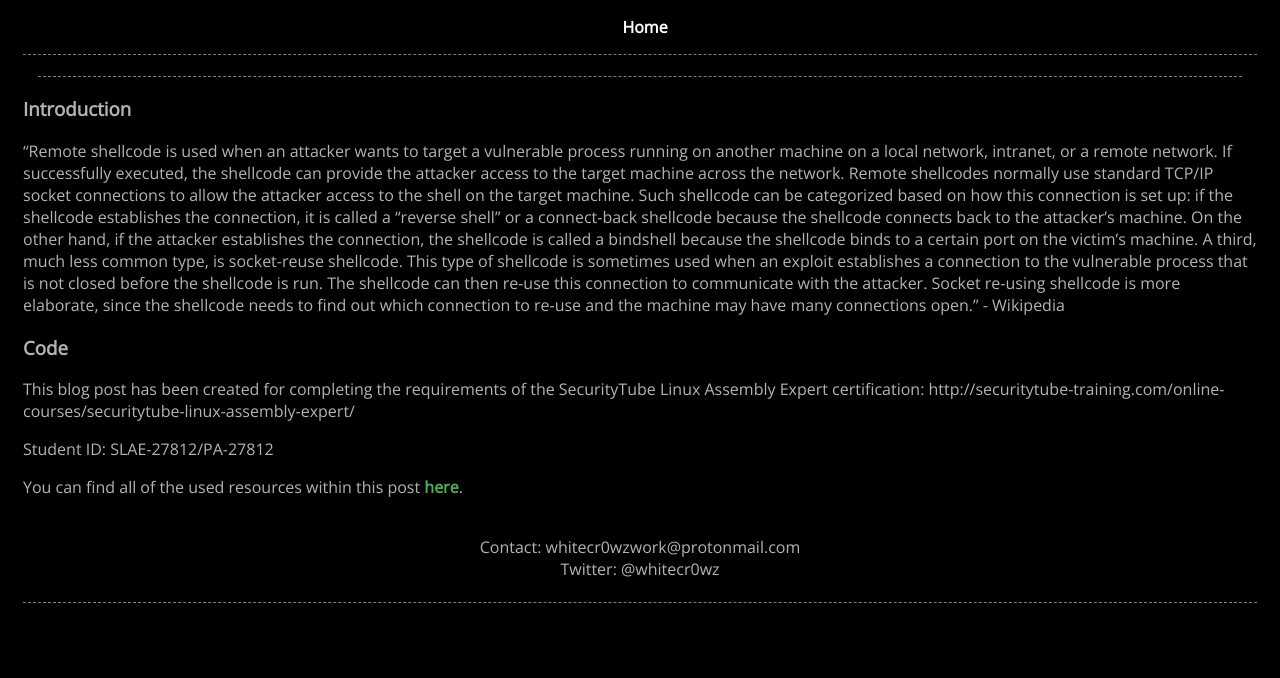
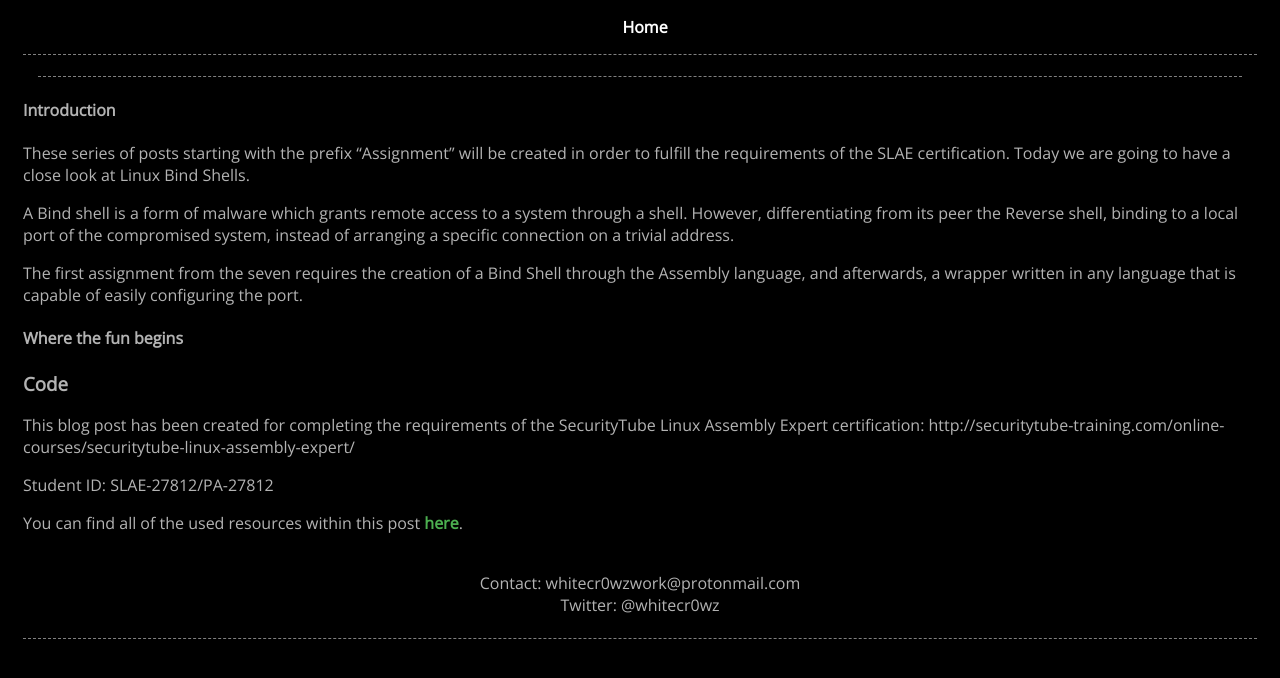
Before and after one commit to whitecr0wz/whitecr0wz.github.io, a Jekyll site: the page built from _posts/posts/21-14-01-SLAE-Bind.md, in a window 1280 px wide. Shown: the top 678 px of the page. Built offline with Jekyll 4.4.1, drawn with Linux system fonts in a browser that asks for light colours; our own code applies the rules of GitHub Pages for plain Markdown files.

Commit message:
Update 21-14-01-SLAE-Bind.md

```diff
--- a/_posts/posts/21-14-01-SLAE-Bind.md
+++ b/_posts/posts/21-14-01-SLAE-Bind.md
@@ -7,9 +7,17 @@ comments: false
 en: true
 ---
 
-### Introduction
+#### Introduction
 
-"Remote shellcode is used when an attacker wants to target a vulnerable process running on another machine on a local network, intranet, or a remote network. If successfully executed, the shellcode can provide the attacker access to the target machine across the network. Remote shellcodes normally use standard TCP/IP socket connections to allow the attacker access to the shell on the target machine. Such shellcode can be categorized based on how this connection is set up: if the shellcode establishes the connection, it is called a "reverse shell" or a connect-back shellcode because the shellcode connects back to the attacker's machine. On the other hand, if the attacker establishes the connection, the shellcode is called a bindshell because the shellcode binds to a certain port on the victim's machine. A third, much less common type, is socket-reuse shellcode. This type of shellcode is sometimes used when an exploit establishes a connection to the vulnerable process that is not closed before the shellcode is run. The shellcode can then re-use this connection to communicate with the attacker. Socket re-using shellcode is more elaborate, since the shellcode needs to find out which connection to re-use and the machine may have many connections open." - Wikipedia
+These series of posts starting with the prefix "Assignment" will be created in order to fulfill the requirements of the SLAE certification. Today we are going to have a close look at Linux Bind Shells.
+
+A Bind shell is a form of malware which grants remote access to a system through a shell. However, differentiating from its peer the Reverse shell, binding to a local port of the compromised system, instead of arranging a specific connection on a trivial address.
+
+The first assignment from the seven requires the creation of a Bind Shell through the Assembly language, and afterwards, a wrapper written in any language that is capable of easily configuring the port.
+
+#### Where the fun begins
+
+
 
 ### Code
 
```
